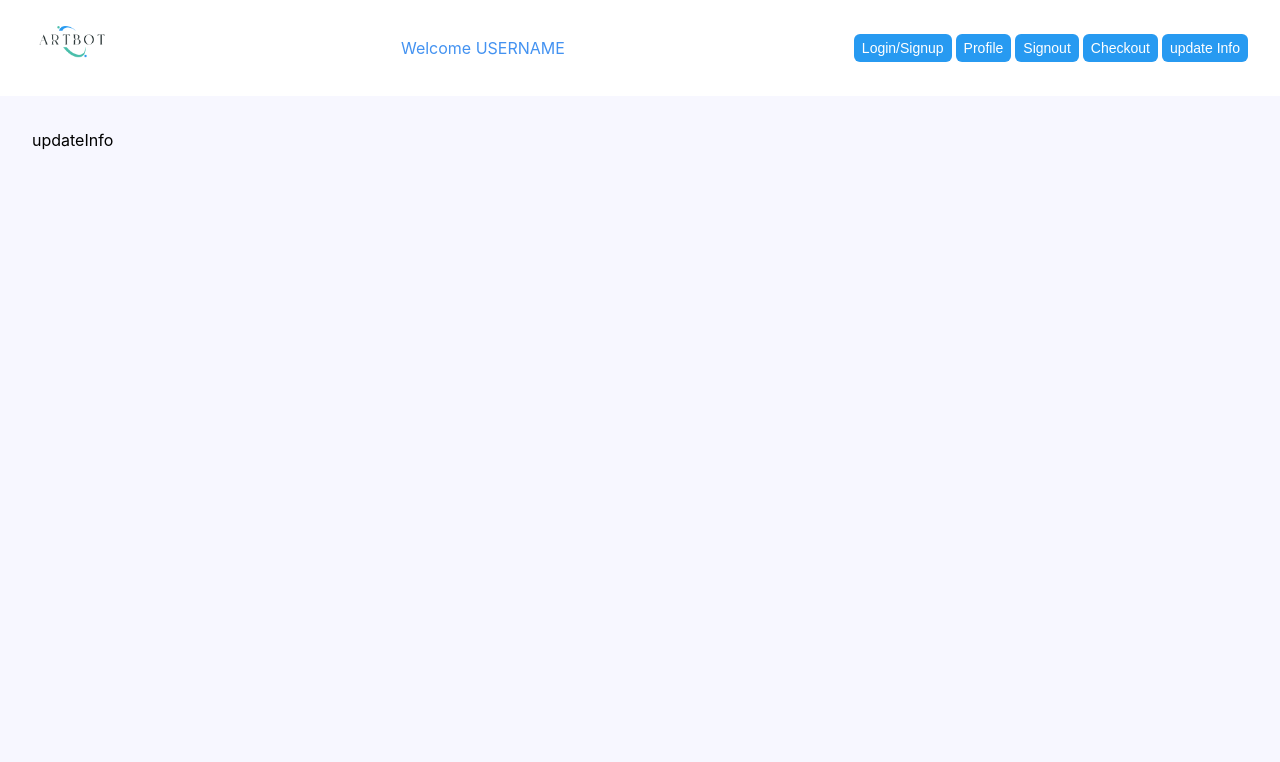
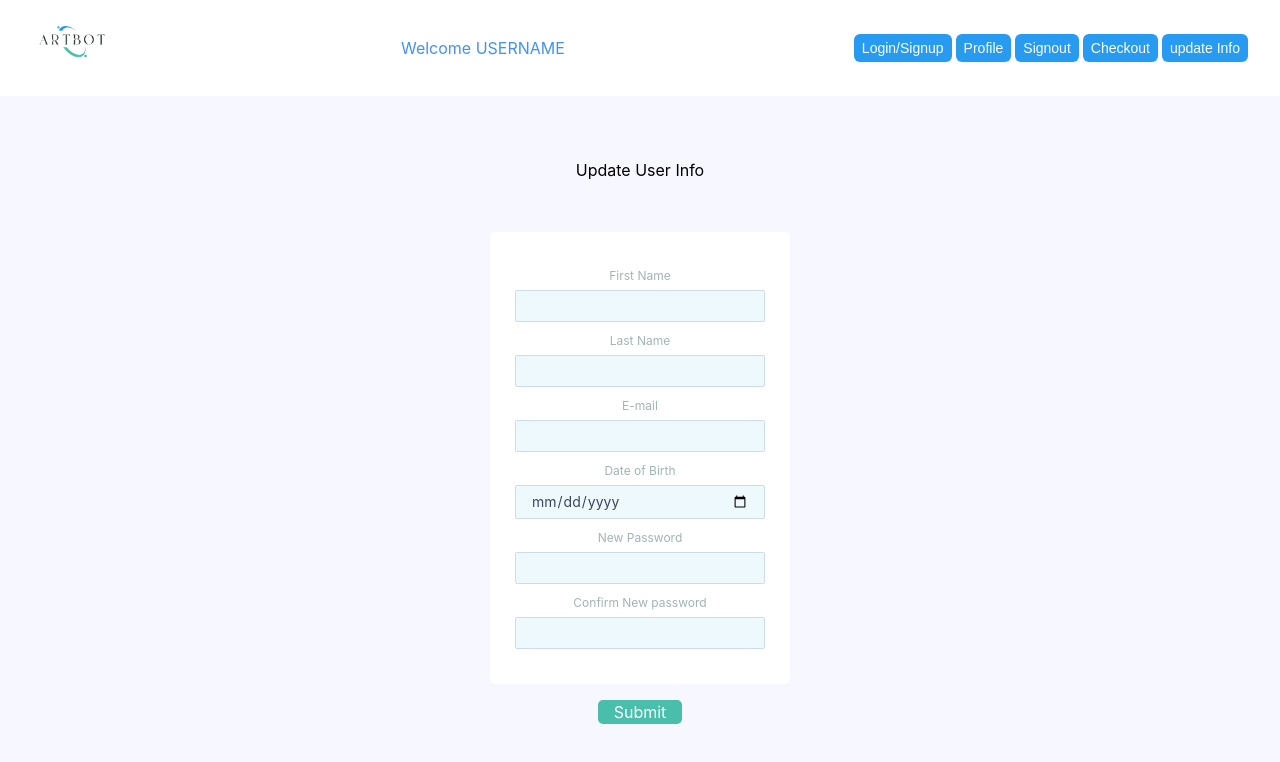
Before and after one commit to Thedanbrown/artbot-ai, a React (Create React App) app in the folder client/: page /update in a window 1280 px wide. Shown: the top 762 px of the page. Built offline with nearby package versions, Linux system fonts and the light colour scheme; a web font is replaced by a local one.

Commit message:
update info page

```diff
--- a/client/src/pages/Profile.jsx
+++ b/client/src/pages/Profile.jsx
@@ -37,7 +37,7 @@ const Profile = () => {
     // Backend Proxy will return URL
     setGeneratingImg(true);
     callOpenAiApi();
-  };
+  }
 
   return (
     <section className="max-w-7xl mx-auto">
--- a/client/src/pages/UpdateInfo.jsx
+++ /dev/null
@@ -1,9 +0,0 @@
-import React from 'react'
-
-const UpdateInfo = () => {
-  return (
-    <div>updateInfo</div>
-  )
-}
-
-export default UpdateInfo
--- /dev/null
+++ b/client/src/pages/UpdateInfo/UpdateInfo.jsx
@@ -0,0 +1,49 @@
+import React from 'react'
+import './updateinfo.css'
+
+const UpdateInfo = () => {
+
+    const handleUpdate = () => {}
+
+    return (
+        <section className="forms-section">
+        <div className="forms">
+        <div className="form-wrapper text-center">
+                        <p className="">
+                            Update User Info
+                        </p>
+                        <form className="form form-update">
+                                    <div className="input-block-update">
+                                        <label htmlFor="update-first-name">First Name</label>
+                                        <input id="update-first-name" type="text" autoComplete='on' />
+                                    </div>
+                                    <div className="input-block-update">
+                                        <label htmlFor="update-last-name">Last Name</label>
+                                        <input id="update-last-name" type="text"  autoComplete='on' />
+                                    </div>
+                                    <div className="input-block-update">
+                                        <label htmlFor="update-email">E-mail</label>
+                                        <input id="update-email" type="email"  autoComplete='on' />
+                                    </div>
+                                    <div className="input-block-update">
+                                        <label htmlFor="update-dob">Date of Birth</label>
+                                        <input id="update-dob" type="date"  autoComplete='on' />
+                                    </div>
+                                    <div className="input-block-update">
+                                        <label htmlFor="update-password">New Password</label>
+                                        <input id="update-password" type="password"  autoComplete='on' />
+                                    </div>
+                                    <div className="input-block-update">
+                                        <label htmlFor="update-password-confirm">Confirm New password</label>
+                                        <input id="update-password-confirm" type="password"  autoComplete='on' />
+                                    </div>
+
+                        </form>
+                        <button type="submit" className="btn-update m-4 px-4 px-4" onClick={handleUpdate}>Submit</button>
+                    </div>
+                </div>
+            </section>
+        )
+    }
+
+export default UpdateInfo
--- /dev/null
+++ b/client/src/pages/UpdateInfo/updateinfo.css
@@ -0,0 +1,51 @@
+.btn-update {
+	color: #fff;
+	background: #49beaa !important;
+    border-radius: 5px;
+}
+
+.forms-section {
+	display: flex;
+	flex-direction: column;
+	justify-content: center;
+	align-items: center;
+}
+
+.forms {
+	display: flex;
+	align-items: flex-start;
+	margin-top: 30px;
+}
+
+.form-update {
+	overflow: hidden;
+	min-width: 260px;
+	margin-top: 50px;
+	padding: 30px 25px;
+  	border-radius: 5px;
+	transform-origin: top;
+    background-color: white;
+}
+
+.input-block-update {
+	margin-bottom: 5px;
+}
+
+.input-block-update label {
+	font-size: 12px;
+  	color: #a1b4b4;
+}
+
+.input-block-update input {
+	display: block;
+	width: 100%;
+	margin-top: 4px;
+	padding-right: 15px;
+	padding-left: 15px;
+	font-size: 14px;
+	line-height: 30px;
+	color: #3b4465;
+  	background: #eef9fe;
+  	border: 1px solid #cddbef;
+  	border-radius: 2px;
+}
--- a/client/src/pages/index.js
+++ b/client/src/pages/index.js
@@ -2,6 +2,6 @@ import Checkout from "./Checkout";
 import Home from "./Home";
 import LoginSignup from "./LoginSignup/LoginSignup";
 import Profile from "./Profile";
-import UpdateInfo from "./UpdateInfo";
+import UpdateInfo from "./UpdateInfo/UpdateInfo";
 
 export { Checkout, Home, LoginSignup, Profile, UpdateInfo }
```
